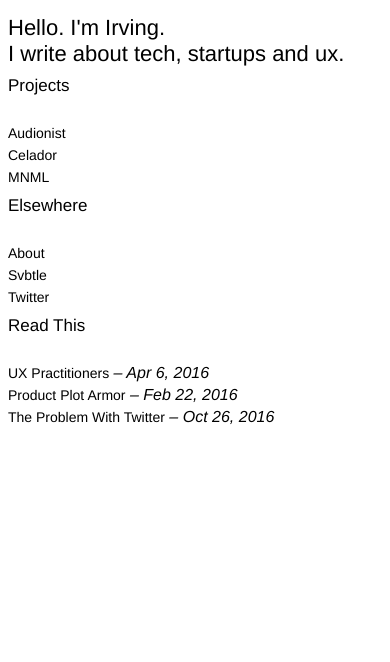
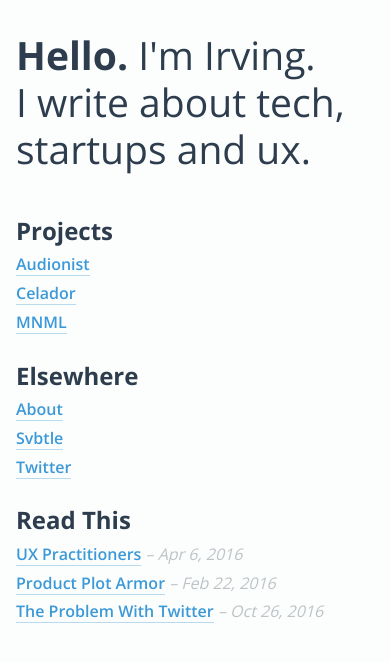
Before and after one commit to irvingooi/about.github.com, a plain HTML site: page index.html in a window 390 px wide. Drawn offline with nearby package versions, Linux system fonts and the light colour scheme.

Commit message:
Add files via upload
Version change: stylesheet for about

```diff
--- a/styles.css
+++ b/styles.css
@@ -1,70 +1,177 @@
-/* BASE STRUCTURE */
-
 body {
-	font-family: 'Helvetica', 'Arial', sans-serif;
-	background-color: #fff;
-	color: #000;
+	margin: 7em auto;
+	max-width: 50em;
+	background: hsla(180,14%,99%,1);
+	font-family: 'Open Sans', 'Helvetica', 'Arial', sans-serif;
+	font-weight: 300;
+	line-height: 1.6;
+	color: hsla(210,27%,24%,1);
 }
 
-section#card {
-	position: absolute;
-	bottom: 20%;
-	left: 12%;
-	height: 100px;
+body p {
+    font-size: 1.25em;
+    line-height: 1.3;
+    margin: 0 0 0.75em;
 }
 
-h1,
-h1 a:link {
-	font-size: 22px;
-	font-weight: 400;
-	margin-bottom: 0px;
+header {
+    line-height: 1.6;
+    margin-bottom: 1em;
 }
 
-h1 a:hover {
-	color: #F9690E;
+a {
+	color: hsla(204,67%,54%,1);
+	text-decoration: none;
+	border-bottom: 1px solid hsla(204,67%,54%,0.35);
+	font-weight: 600;
+	transition: all 0.2s linear;
+	-moz-transition: all 0.2s linear;    /* FF3.7+ */
+	-o-transition: all 0.2s linear;      /* Opera 10.5 */
+	-webkit-transition: all 0.2s linear; /* Saf3.2+, Chrome */
+}
+
+a:hover {
+    color: hsla(204,59%,45%,1);
+    border-bottom: 2px solid hsla(204,67%,54%,0.75);
+}
+
+.section {
+	float: left;
+	margin-right: 5em;
+    margin-bottom: 1em;
+}
+
+.section ul, .section li {
+    margin: 0;
+    padding: 0;
+    line-height: 1.8;
+    list-style: none;
+	}
+
+h1 {
+	margin: 0 0 0.5em;
+	padding: 0;
+	line-height: 1.2;
+	font-size: 2.441em;
+    font-weight: normal;
+}
+
+h1#hello span {
+	font-weight: 700;
 }
 
 h2 {
-	margin-top: 8px;
-	font-size: 17px;
-	font-weight: 100;
-	line-height: 22px;
-	max-width: 400px;
+	margin-bottom: 0;
 }
 
-ul {
-	list-style-type: none;
-	margin: 0px;
-	padding: 0px;
-	margin-top: 27px;
-
+i {
+  font-family: 'Open Sans', serif;
+  font-weight: 100;
 }
 
-ul li {
-	margin: 0px;
-	padding: 0px;
-	margin-bottom: 3px;
+em {
+  color: hsla(204,8%,76%,1);
 }
 
-a:link,
-a:hover,
-a:visited,
-a:active {
-	color: #000;
-	border: none;
-	text-decoration: none;
-
-	font-weight: 100;
-
+.soon {
+  color: hsla(4,76%,57%,1)
 }
 
-a:hover {
-	color: #F9690E;
+.group:after {
+	content: ".";
+	display: block;
+	height: 0;
+	clear: both;
+	visibility: hidden;
 }
 
-ul a {
-	font-size: 14px;
-	line-height: 19px;
+footer {
+	clear: both;
+	padding-top: 1.6em;
+}
 
-	-webkit-font-smoothing: antialiased;
+footer ul, footer li {
+    margin: 0;
+    padding: 0;
+    list-style: none;
+	}
+
+footer ul {
+    padding-top: .75em;
 }
+
+footer li {
+    font-size: 0.875em;
+    display: inline;
+    margin-right: 4.3em;
+}
+
+footer a {
+    font-weight: normal;
+}
+
+@media all and (max-width: 65em) {
+  body {
+	   margin: 3em auto;
+	   font-size: 0.9em;
+  }
+}
+
+@media all and (max-width: 45em) {
+	body {
+		margin: 2em 1em;
+		font-size: 1em;
+		line-height: 1.6;
+	}
+
+		.section {
+			float: none;
+			margin-bottom: 1em;
+			margin-right: 3em;
+		}
+
+		.mark {
+			float: none;
+			margin-bottom: 1em;
+		}
+
+		footer ul {
+			padding-top: 0.5em;
+		}
+
+		footer li {
+			display: block;
+			margin-bottom: 0.6em;
+		}
+}
+/*
+ * FadeIn animation
+*/
+@-webkit-keyframes fadeIn {
+    0% {opacity: 0;}
+    100% {opacity: 1;}
+}
+@keyframes fadeIn {
+    0% {opacity: 0;}
+    100% {opacity: 1;}
+}
+.fadeIn {
+    -webkit-animation-name: fadeIn;
+    animation-name: fadeIn;
+}
+
+/*
+ * FadeOut animation
+*/
+@-webkit-keyframes fadeOut {
+    0% {opacity: 1;}
+    100% {opacity: 0;}
+}
+@keyframes fadeOut{
+    0% {opacity: 1;}
+    100% {opacity: 0;}
+}
+.fadeOut {
+    -webkit-animation-name: fadeOut;
+    animation-name: fadeOut;
+}
```
